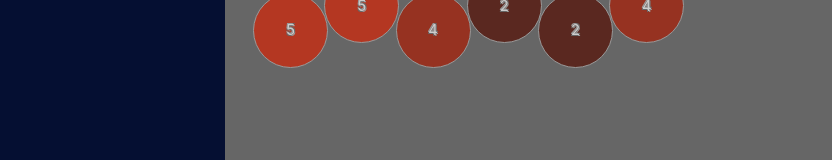
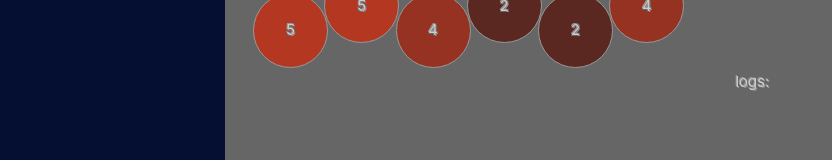
Before and after one commit to adirmu/vue, a Vue app in the folder vue tests/: page /numbermatch in a window 1280 px wide. Shown: the part 613-773 px from the top of the page, without its empty margins (0-832 px from the left). Built offline with nearby package versions, Linux system fonts and the light colour scheme.

Commit message:
number_match stage 1 fixed

```diff
--- a/vue tests/src/stores/numbermatch.ts
+++ b/vue tests/src/stores/numbermatch.ts
@@ -7,8 +7,14 @@ export const useNumberMatchStore = defineStore('ticktack', () => {
     const board_size = ref([5, 8]);
     const line = ref([[-2, -2]]);
     const max = ref(10);
+    const logs = ref(["logs:"]);
 
     const Start_line = (i: number, j: number) => {
+        logs.value.push("Start_line :{" + i + ","+ j + "}")
+        for (let index = 0; index < line.value.length; index++) {
+            const element = line.value[index];
+            board.value[element[0]][element[1]] *= -1;
+        }
         line.value = [[i, j]];
         board.value[i][j] *= -1;
     }
@@ -22,6 +28,7 @@ export const useNumberMatchStore = defineStore('ticktack', () => {
             return;
         }
         const last_node_position = line.value[line.value.length - 1]
+        logs.value.push("End_line :{" + last_node_position[0] + ","+ last_node_position[1] + "}")
         const summed_value = Get_sum(board.value, line.value);
         if (summed_value > max.value) {
             max.value = summed_value;
@@ -33,6 +40,10 @@ export const useNumberMatchStore = defineStore('ticktack', () => {
     const Add_box = (i: number, j: number) => {
         if (line.value.length == 0) { //might want to add "out of bounds" check here
             return;
+        }
+        logs.value.push("Add_box :{" + i + ","+ j + "}")
+        if(logs.value.length>10){
+            logs.value.shift();
         }
         let pen_ultimate = line.value.length > 1 ? line.value[line.value.length-2] : null;
         if( pen_ultimate != null && pen_ultimate[0]==i && pen_ultimate[1] == j){
@@ -95,5 +106,5 @@ export const useNumberMatchStore = defineStore('ticktack', () => {
         }
         return sum;
     }
-    return { board, Restart, Start_line, Add_box, End_line };
+    return { board,logs, Restart, Start_line, Add_box, End_line };
 });
--- a/vue tests/src/views/NumberMatchView.vue
+++ b/vue tests/src/views/NumberMatchView.vue
@@ -3,26 +3,34 @@ import { useNumberMatchStore } from '@/stores/numbermatch';
 
 const store = useNumberMatchStore();
 store.Restart(6,8);
+
+const start_drag = (i:number, j:number, event: any)=>{ event.target.releasePointerCapture(event.pointerId);store.Start_line(i,j)};
+const move_drag = (i:number,j:number, event: any)=>{event.target.releasePointerCapture(event.pointerId); store.Add_box(i,j)};
+const end_drag = (event: any)=>{  store.End_line() };
 </script>
 
 
-<template><main @mouseup="()=>{store.End_line()}" @touchend="()=>{store.End_line()}">
+<template><main @mouseup="end_drag" @touchend="(event)=>end_drag(event)">
     <div v-for="(row, i) in store.board" class="hex_row">
         <div v-for="(cell, j) in store.board[i]" class="hex_cell"
          :style="{'background-color':('rgb(' + (30+(cell%6)*30) + ','+(30+((cell/6)%6)*30)+','+(30+((cell/36)%6)*30)+')')}"
-         @mousedown="()=>{store.Start_line(i,j)}"
-         @touchstart="()=>{store.Start_line(i,j)}"
-         @mouseenter="()=>{store.Add_box(i,j)}"
-         @touchmove="()=>{store.Add_box(i,j)}"
-         @drag="(store.Add_box(i, j))"
+         @mousedown="(event)=>start_drag(i,j,event)"
+         @mouseenter="(event)=>move_drag(i,j,event)"
+
+         @pointerdown="(event)=>start_drag(i,j,event)"
+         @pointerenter="(event)=>move_drag(i,j,event)"
          >
             <div class="main">{{ cell }}</div>
             <div class="sub"> ({{ i }}, {{ j }}) </div>
         </div>
     </div>
+    <div>
+        <p v-for="log in store.logs.values()">{{ log }}</p>
+    </div>
 </main></template>
 
 <style>
+.hex_row{ touch-action: none; }
 main{
     display: flex;
     flex-direction: column;
```
